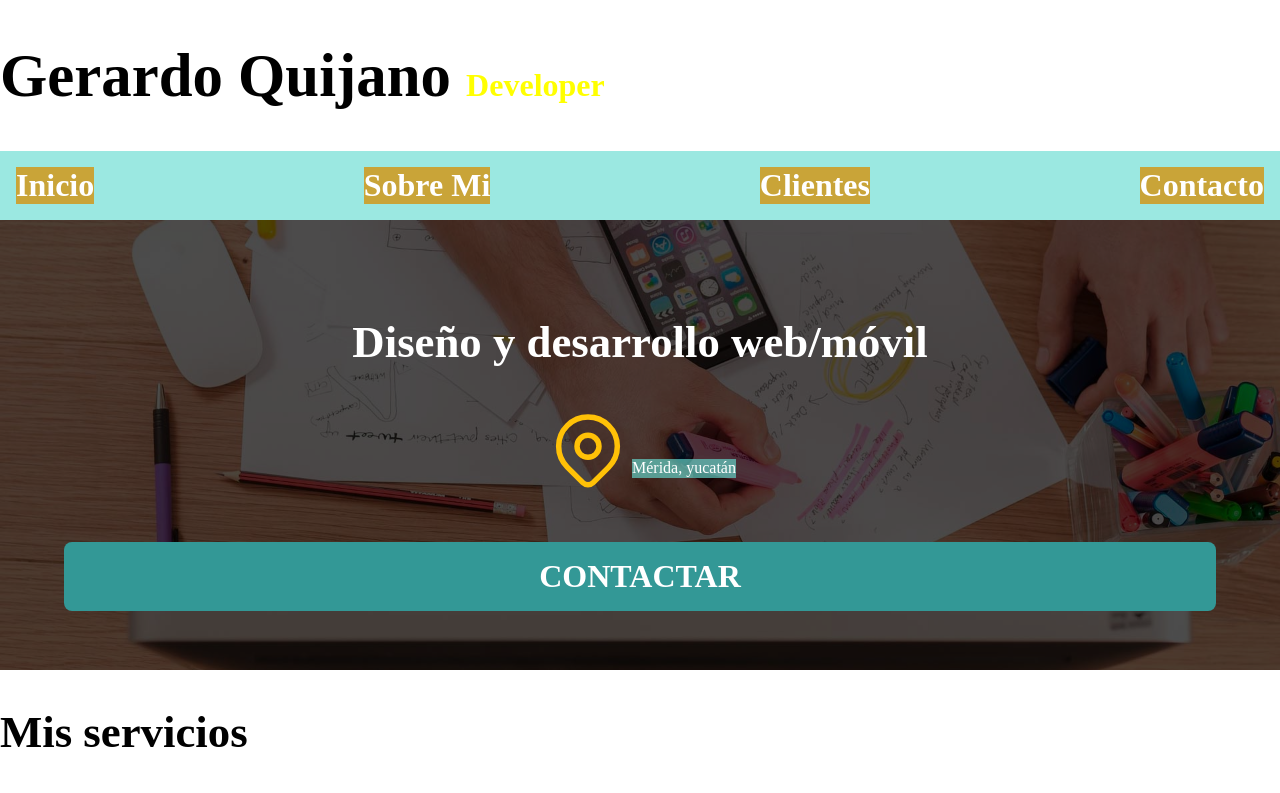
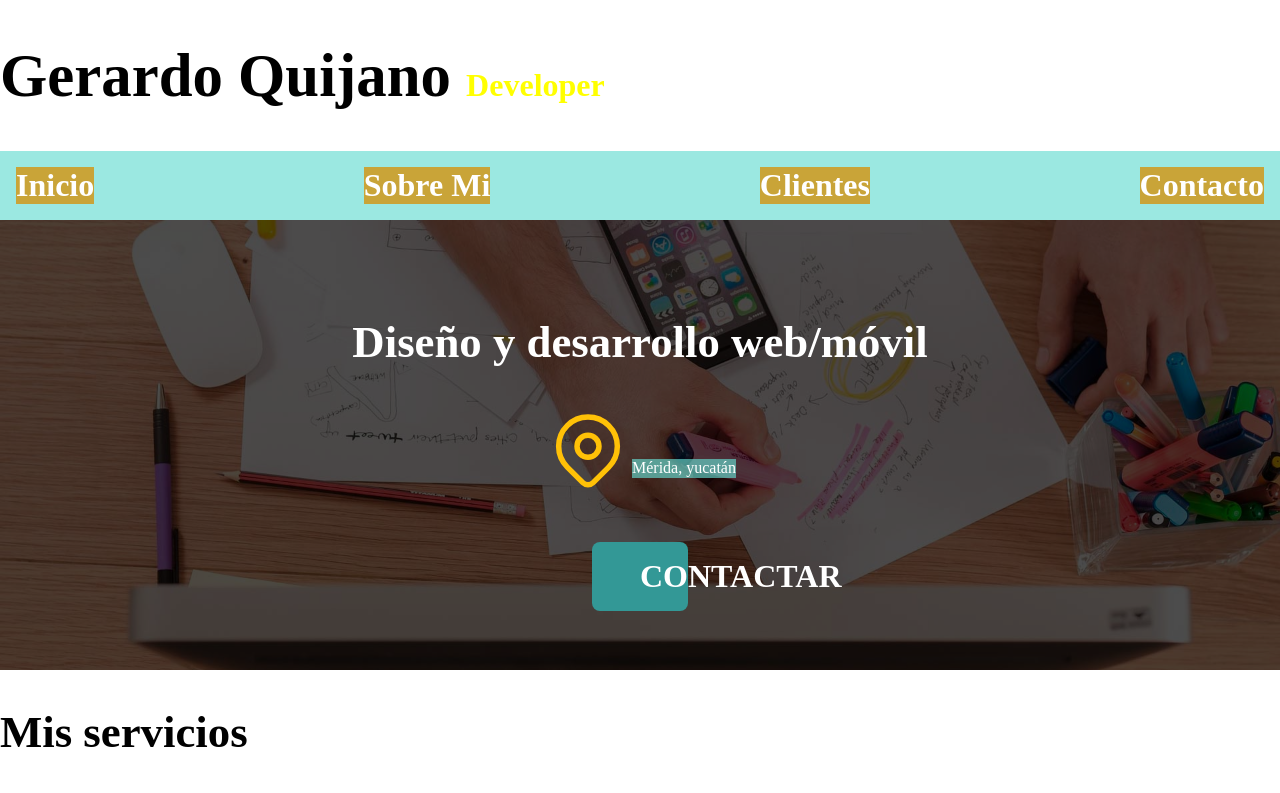
Before and after one commit to GerardoQuijano/Developer-page, a plain HTML site: page index.html in a window 1280 px wide. Shown: the top 793 px of the page. Drawn offline with Linux system fonts and the light colour scheme.

Commit message:
finalizado

```diff
--- a/Css/styles.css
+++ b/Css/styles.css
@@ -159,6 +159,6 @@ Tamaños recomendados para media query
     text-transform: uppercase;/*Siempre mayusculas*/
     font-weight: bold;/*Poner texto en mayusculas*/
     border-radius: .5rem;/*Esquinas redondeadas*/
-    width: 90%;/*Ancho del boton*/
+    width: 5%;/*Ancho del boton*/
     text-align: center;/*Centrar el texto del boton*/
 }
```
Also changed, not shown: index.html (+1 -1 lines).
